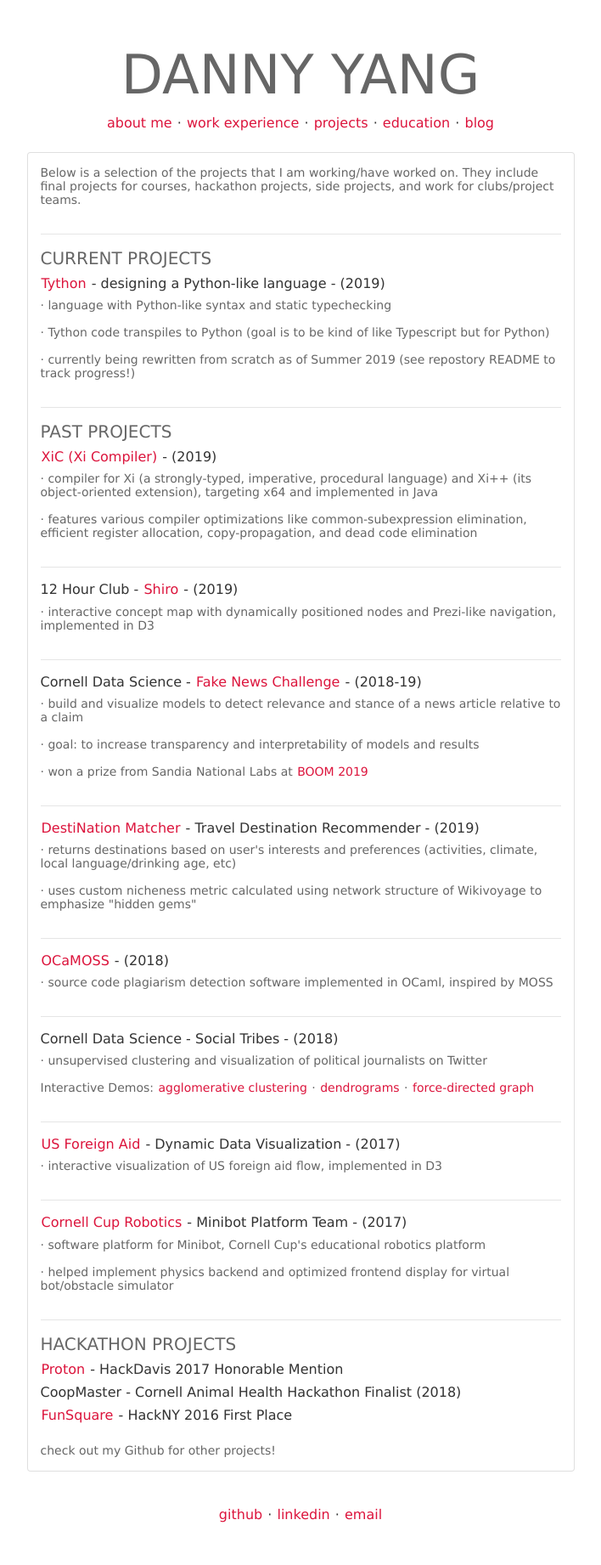
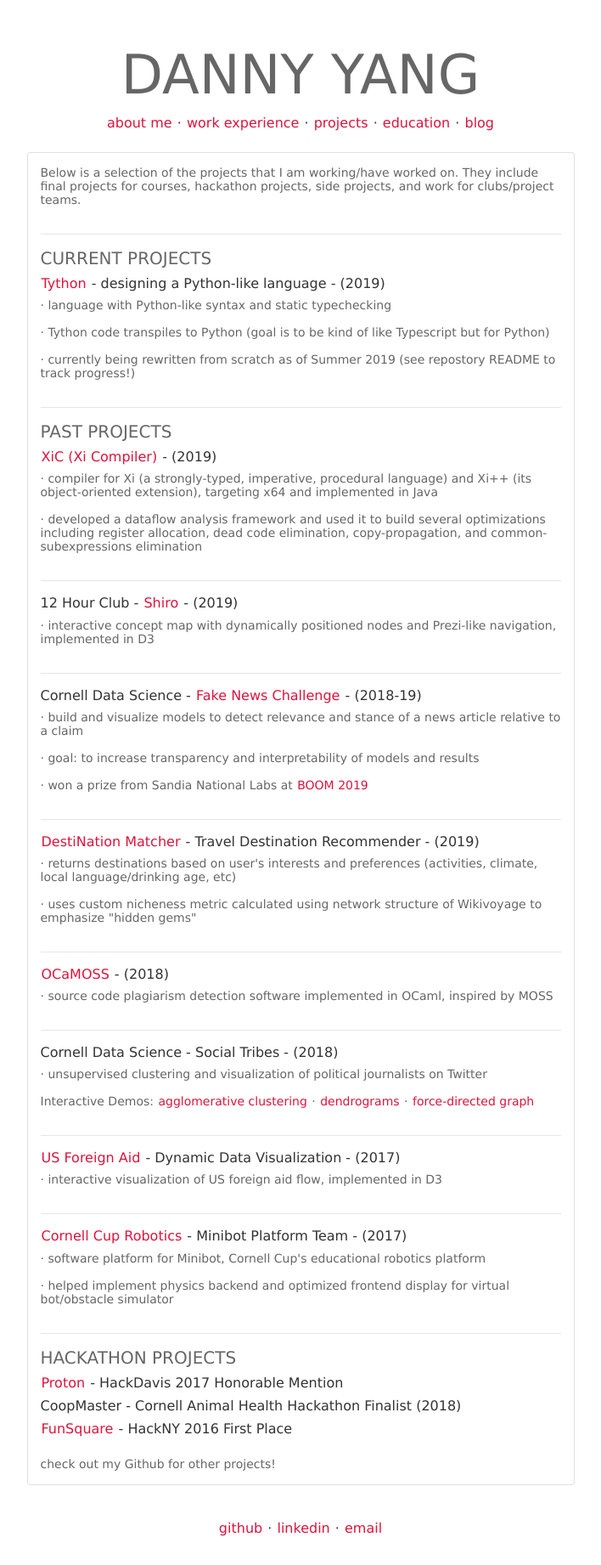
Before and after one commit to yangdanny97/yangdanny97.github.io, a Jekyll site: the page built from projects/index.html, in a window 1280 px wide. Shown: the whole page at 85% size, without its empty margins (286-994 px from the left). Built offline with Jekyll 4.4.1, drawn with Linux system fonts in a browser that asks for light colours.

Commit message:
update content

```diff
--- a/experience/index.html
+++ b/experience/index.html
@@ -7,7 +7,7 @@
 		<h3>WORK EXPERIENCE</h3>
 		<h4>Facebook - Software Engineering Intern - Summer 2019</h4>
 		<p>· developed instrumentation to allow Lightspeed server teams to more effectively diagnose and mitigate issues in production</p>
-		<p>· scoped and implemented bytecode-level compiler optimizations for Lightspeed's VM to achieve code size savings of 10.2%</p>
+		<p>· scoped and implemented optimizations to reduce both Lightspeed client binary size and server response payload size</p>
 		<hr>
 		<h4>Facebook - Software Engineering Intern - Summer 2018</h4>
 		<p>· built automation framework for alert forwarding to increase efficiency of internal on-call rotations for Express Wi-Fi teams </p>
--- a/projects/index.html
+++ b/projects/index.html
@@ -20,8 +20,8 @@
 		<h4><a href="https://github.com/Bluefire2/xic" target="_blank">XiC (Xi Compiler)</a> - (2019)</a></h4>
 		<p>· compiler for Xi (a strongly-typed, imperative, procedural language) and Xi++ (its object-oriented
 			extension), targeting x64 and implemented in Java</p>
-		<p>· features various compiler optimizations like common-subexpression elimination, efficient register
-			allocation, copy-propagation, and dead code elimination</p>
+		<p>· developed a dataflow analysis framework and used it to build several optimizations including register allocation, dead code elimination, copy-propagation, and common-subexpressions elimination
+		</p>
 		<hr>
 
 		<h4>12 Hour Club - <a href="https://shiro.community/"
```
